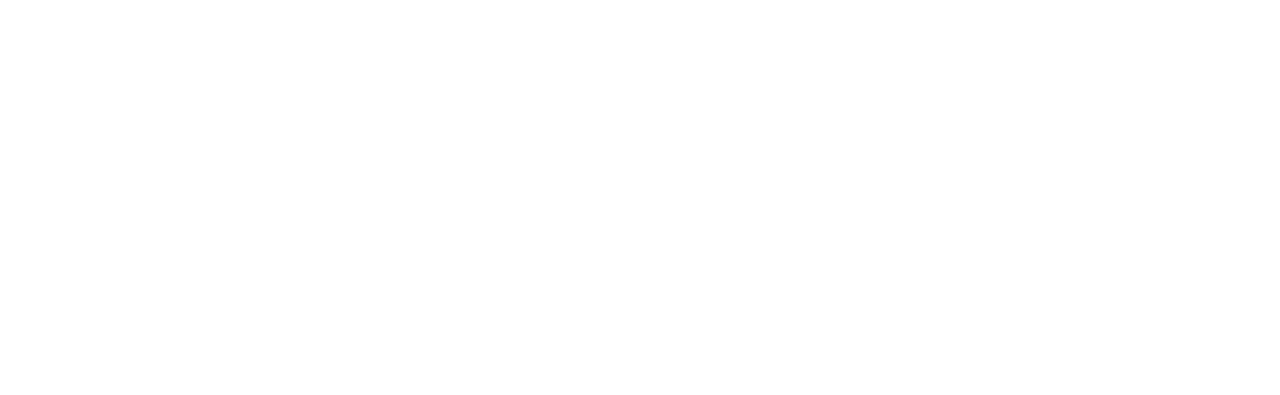
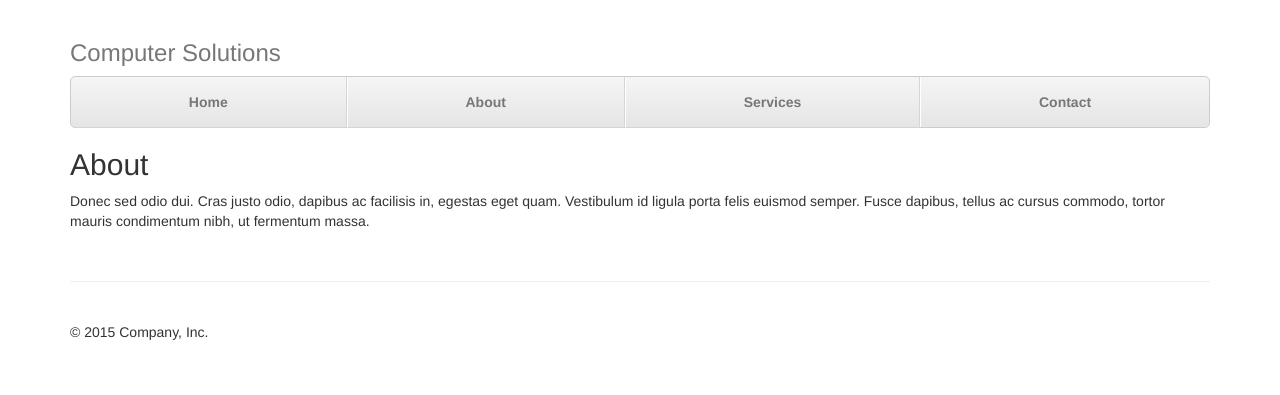
Before and after one commit to Cmorgan5/AngularJS, a plain HTML site: page computersolutions/about.html in a window 1280 px wide. Drawn offline with Linux system fonts and the light colour scheme.

Commit message:
Update About Page

```diff
--- a/computersolutions/about.html
+++ b/computersolutions/about.html
@@ -1,10 +1,60 @@
 <!DOCTYPE html>
 <html lang="en">
 <head>
-    <meta charset="UTF-8">
-    <title>Title</title>
+    <meta charset="utf-8">
+    <meta http-equiv="X-UA-Compatible" content="IE=edge">
+    <meta name="viewport" content="width=device-width, initial-scale=1">
+
+    <title>Computer Solutions</title>
+
+    <!-- Bootstrap core CSS -->
+    <link href="bootstrap.min.css" rel="stylesheet">
+
+    <!-- IE10 viewport hack for Surface/desktop Windows 8 bug -->
+    <link href="../../assets/css/ie10-viewport-bug-workaround.css" rel="stylesheet">
+
+    <!-- Custom styles for this template -->
+    <link href="style.css" rel="stylesheet">
+
 </head>
+
 <body>
 
+<div class="container">
+
+    <!-- The justified navigation menu is meant for single line per list item.
+         Multiple lines will require custom code not provided by Bootstrap. -->
+    <div class="masthead">
+        <h3 class="text-muted">Computer Solutions</h3>
+        <nav>
+            <ul class="nav nav-justified">
+                <li><a href="index.html">Home</a></li>
+                <li><a href="about.html">About</a></li>
+                <li><a href="services.html">Services</a></li>
+                <li><a href="contact.html">Contact</a></li>
+            </ul>
+        </nav>
+    </div>
+
+
+    <!-- Example row of columns -->
+    <div class="row">
+        <div class="col-lg-12">
+            <h2>About</h2>
+            <p>Donec sed odio dui. Cras justo odio, dapibus ac facilisis in, egestas eget quam. Vestibulum id ligula porta felis euismod semper. Fusce dapibus, tellus ac cursus commodo, tortor mauris condimentum nibh, ut fermentum massa.</p>
+
+        </div>
+    </div>
+
+    <!-- Site footer -->
+    <footer class="footer">
+        <p>&copy; 2015 Company, Inc.</p>
+    </footer>
+
+</div> <!-- /container -->
+
+
+<!-- IE10 viewport hack for Surface/desktop Windows 8 bug -->
+<script src="../../assets/js/ie10-viewport-bug-workaround.js"></script>
 </body>
 </html>
--- a/computersolutions/style.css
+++ b/computersolutions/style.css
@@ -1,5 +1,10 @@
 body {
     padding-top: 20px;
+}
+
+img {
+
+    width:100%;
 }
 
 .footer {
```
Also changed, not shown: computersolutions/index.html (+5 -8 lines).
